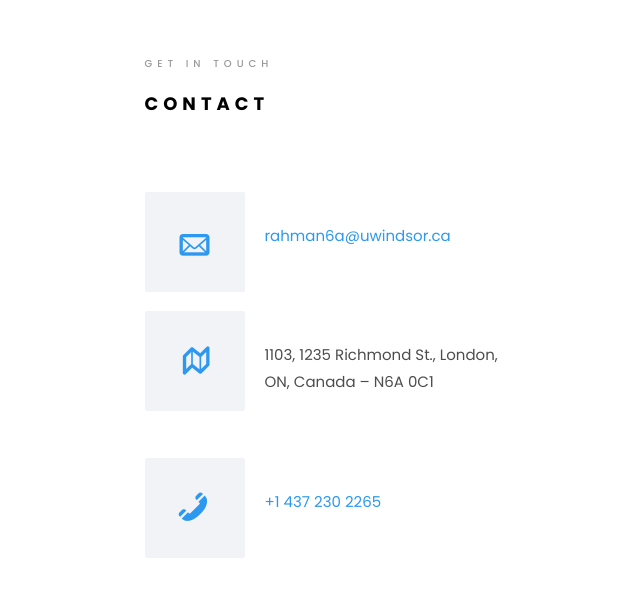
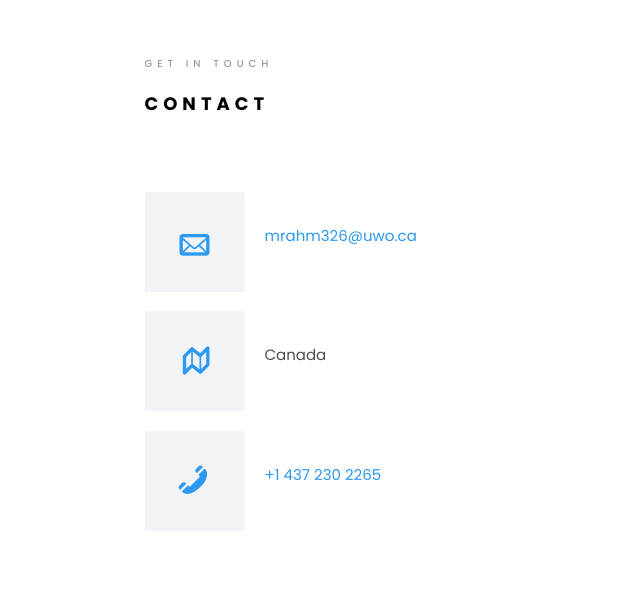
Before and after one commit to EhsanMohd/EhsanMohd.github.io, a plain HTML site: page index.html in a window 1280 px wide. Shown: the part 5187-5783 px from the top of the page, without its empty margins (193-833 px from the left). Drawn offline with Linux system fonts and the light colour scheme; files whose address does not match are found by name; a web font is replaced by a local one.

Commit message:
Update index.html

```diff
--- a/index.html
+++ b/index.html
@@ -653,7 +653,7 @@
 									<i class="icon-mail"></i>
 								</div>
 								<div class="colorlib-text">
-									<p><a href="mailto:rahman6a@uwindsor.ca">rahman6a@uwindsor.ca</a></p>
+									<p><a href="mailto:mrahm326@uwo.ca">mrahm326@uwo.ca</a></p>
 								</div>
 							</div>
 
@@ -662,7 +662,7 @@
 									<i class="icon-map"></i>
 								</div>
 								<div class="colorlib-text">
-									<p>1103, 1235 Richmond St., London, ON, Canada – N6A 0C1 </p>
+									<p> Canada </p>
 								</div>
 							</div>
 
```
